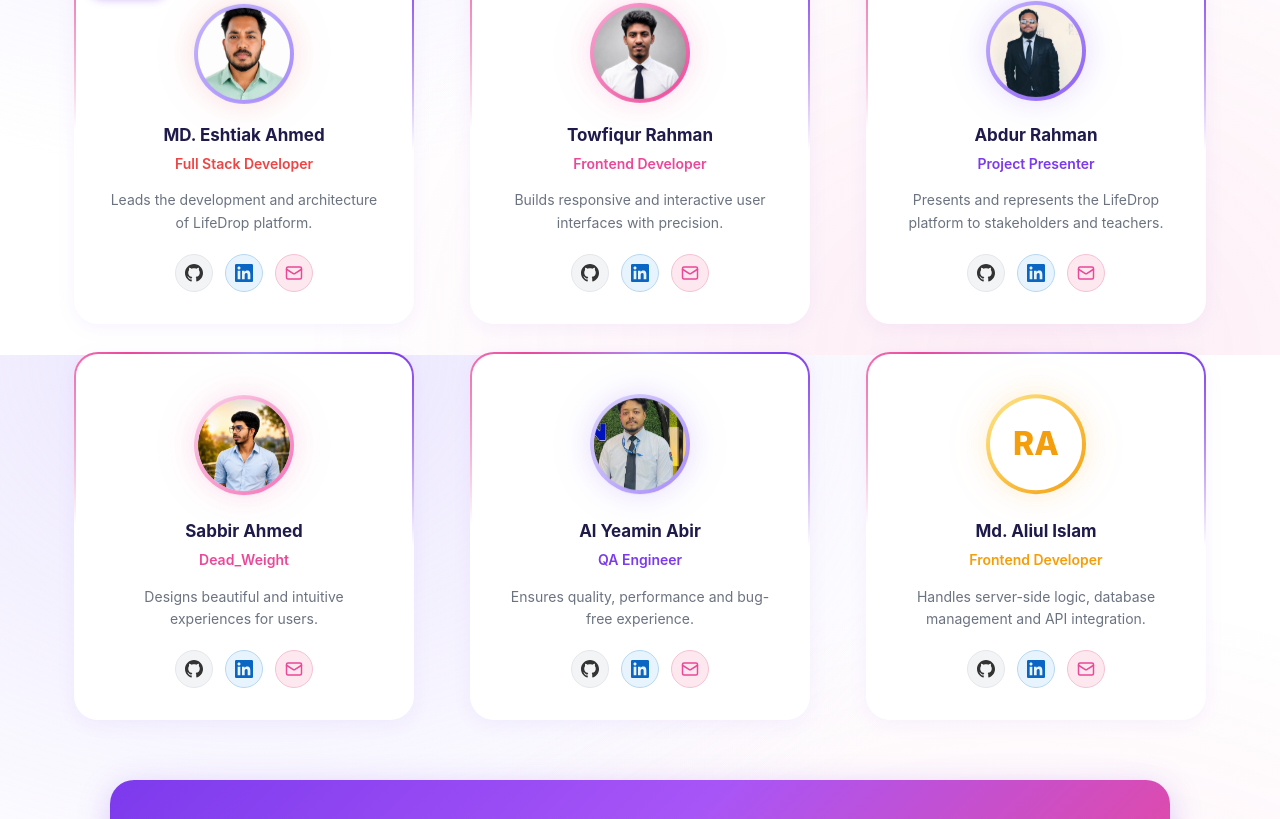
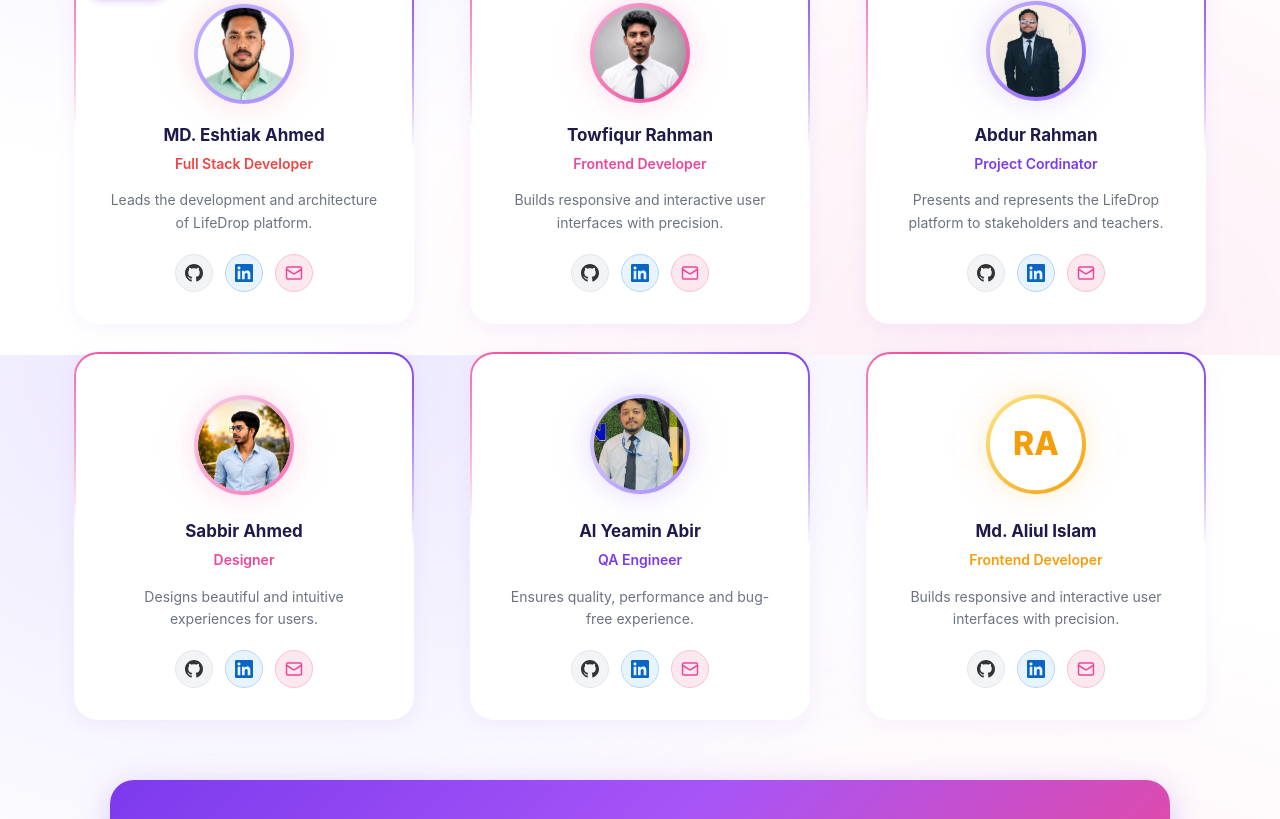
Before and after one commit to eshtiak23/Blood-Drop, a React (Vite) app in the folder client/: page /developers in a window 1280 px wide. Shown: the part 445-1264 px from the top of the page. Built offline with nearby package versions, Linux system fonts and the light colour scheme; no server answers.

Commit message:
Update developer roles and add nickname support in user settings

```diff
--- a/client/src/pages/DevelopersPage.jsx
+++ b/client/src/pages/DevelopersPage.jsx
@@ -37,7 +37,7 @@ const DEVELOPERS = [
   },
   {
     name: "Abdur Rahman",
-    role: "Project Presenter",
+    role: "Project Cordinator",
     roleColor: "#7C3AED",
     desc: "Presents and represents the LifeDrop platform to stakeholders and teachers.",
     initials: "AR",
@@ -50,7 +50,7 @@ const DEVELOPERS = [
   },
   {
     name: "Sabbir Ahmed",
-    role: "Dead_Weight",
+    role: "Designer",
     roleColor: "#EC4899",
     desc: "Designs beautiful and intuitive experiences for users.",
     initials: "SA",
@@ -78,7 +78,7 @@ const DEVELOPERS = [
     name: "Md. Aliul Islam",
     role: "Frontend Developer",
     roleColor: "#F59E0B",
-    desc: "Handles server-side logic, database management and API integration.",
+    desc: "Builds responsive and interactive user interfaces with precision.",
     initials: "RA",
     photo: "",
     gradient: "linear-gradient(135deg, #FDE68A, #F59E0B)",
--- a/client/src/pages/dashboard/DashboardPage.jsx
+++ b/client/src/pages/dashboard/DashboardPage.jsx
@@ -172,7 +172,7 @@ export default function DashboardPage() {
             {/* Name, Blood Group, Verified */}
             <div style={{ flex: 1, minWidth: 200 }}>
               <div style={{ display: "flex", alignItems: "center", gap: 8, flexWrap: "wrap" }}>
-                <h1 style={{ fontSize: 22, fontWeight: 800 }}>Hi, {user?.name} 👋</h1>
+                <h1 style={{ fontSize: 22, fontWeight: 800 }}>Hi, {user?.nickname || user?.name?.split(" ")[0]} 👋</h1>
                 {user?.isVerified && <span className="badge badge-green"><Shield size={10} /> Verified</span>}
               </div>
               <div style={{ display: "flex", alignItems: "center", gap: 8, marginTop: 4, flexWrap: "wrap" }}>
--- a/client/src/pages/leaderboard/LeaderboardPage.jsx
+++ b/client/src/pages/leaderboard/LeaderboardPage.jsx
@@ -484,7 +484,7 @@ export default function LeaderboardPage() {
                 </div>
               </div>
               <div className="lb-header-rank-info">
-                <span className="lb-header-rank-name">{user?.name?.split(" ")[0]}</span>
+                <span className="lb-header-rank-name">{user?.nickname || user?.name?.split(" ")[0]}</span>
                 <span className="lb-header-rank-badge">
                   {getRank(myRank.donor.totalDonations).icon} {getRank(myRank.donor.totalDonations).label}
                 </span>
@@ -555,10 +555,10 @@ export default function LeaderboardPage() {
                     )}
                   </div>
                   <div className="lb-your-rank-info">
-                    <div className="lb-your-rank-name">
-                      {myRank.donor.name}
-                      <span className="lb-you-badge">You</span>
-                    </div>
+            <div className="lb-your-rank-name">
+              {myRank.donor.nickname || myRank.donor.name}
+              <span className="lb-you-badge">You</span>
+            </div>
                     <div className="lb-your-rank-meta">
                       <span style={{ color: bc.text }}>{myRank.donor.bloodGroup}</span>
                       {myRank.donor.district && <><span className="lb-your-rank-dot">·</span> {myRank.donor.district}</>}
--- a/client/src/pages/settings/SettingsPage.jsx
+++ b/client/src/pages/settings/SettingsPage.jsx
@@ -29,6 +29,7 @@ export default function SettingsPage() {
   // Profile editing form — initialized with current user data
   const [form, setForm] = useState({
     name: user?.name || "",
+    nickname: user?.nickname || "",
     phone: user?.phone || "",
     district: user?.district || "",
     area: user?.area || "",
@@ -154,13 +155,17 @@ export default function SettingsPage() {
               {fieldErrors.name && <div style={{ color: "#EF4444", fontSize: 12, marginTop: 4 }}>{fieldErrors.name}</div>}
             </div>
             <div className="input-group">
+              <label style={{ fontSize: 13, fontWeight: 500 }}>Nickname</label>
+              <input className="input" value={form.nickname} onChange={(e) => set("nickname", e.target.value)} placeholder="What should we call you?" />
+            </div>
+          </div>
+
+          <div className="grid grid-2" style={{ marginBottom: 16 }}>
+            <div className="input-group">
               <label style={{ fontSize: 13, fontWeight: 500 }}>Phone <span style={{ color: "var(--red)" }}>*</span></label>
               <input className="input" value={form.phone} onChange={(e) => set("phone", e.target.value)} />
               {fieldErrors.phone && <div style={{ color: "#EF4444", fontSize: 12, marginTop: 4 }}>{fieldErrors.phone}</div>}
             </div>
-          </div>
-
-          <div className="grid grid-2" style={{ marginBottom: 16 }}>
             <div className="input-group">
               <label style={{ fontSize: 13, fontWeight: 500 }}>District <span style={{ color: "var(--red)" }}>*</span></label>
               <select className="input" value={form.district} onChange={(e) => setForm({ ...form, district: e.target.value, area: "" })}>
@@ -169,6 +174,9 @@ export default function SettingsPage() {
               </select>
               {fieldErrors.district && <div style={{ color: "#EF4444", fontSize: 12, marginTop: 4 }}>{fieldErrors.district}</div>}
             </div>
+          </div>
+
+          <div className="grid grid-2" style={{ marginBottom: 16 }}>
             <div className="input-group">
               <label style={{ fontSize: 13, fontWeight: 500 }}>Area <span style={{ color: "var(--red)" }}>*</span></label>
               <select className="input" value={form.area} onChange={(e) => set("area", e.target.value)} disabled={!form.district}>
@@ -177,11 +185,10 @@ export default function SettingsPage() {
               </select>
               {fieldErrors.area && <div style={{ color: "#EF4444", fontSize: 12, marginTop: 4 }}>{fieldErrors.area}</div>}
             </div>
-          </div>
-
-          <div className="input-group" style={{ marginBottom: 16 }}>
-            <label style={{ fontSize: 13, fontWeight: 500 }}>Bio (optional)</label>
-            <textarea className="input" value={form.bio} onChange={(e) => set("bio", e.target.value)} rows={3} placeholder="Tell others about yourself..." />
+            <div className="input-group">
+              <label style={{ fontSize: 13, fontWeight: 500 }}>Bio (optional)</label>
+              <textarea className="input" value={form.bio} onChange={(e) => set("bio", e.target.value)} rows={3} placeholder="Tell others about yourself..." />
+            </div>
           </div>
 
           <div style={{ display: "flex", alignItems: "center", gap: 10 }}>
```
